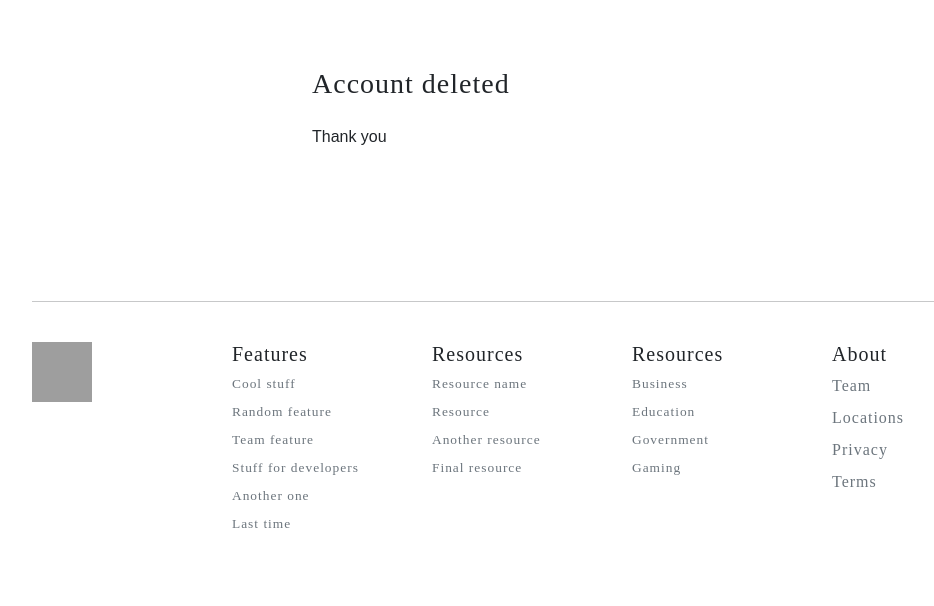
After one commit to isabellukk/ecommerce, a Django app: page /account/profile/delete_confirm/ in a window 1280 px wide. The commit adds this page. Shown: the part 273-879 px from the top of the page, without its empty margins (120-1054 px from the left). Run offline with Django 3.2, Linux system fonts and the light colour scheme; data comes from the database, SQL or seed files in the repository; both versions use the stored data as it was after the commit; grey boxes are pictures that could not be loaded.

```diff
--- a/account/forms.py
+++ b/account/forms.py
@@ -55,12 +55,13 @@ class RegistrationForm(forms.ModelForm):
 
     def __init__(self, *args, **kwargs):
         super().__init__(*args, **kwargs)
+        self.fields['user_name'].widget.attrs.update(
+            {'class': 'form-control mb-3', 'placeholder': 'Username'})
+
         self.fields['first_name'].widget.attrs.update(
             {'class': 'form-control mb-3', 'placeholder': 'First'})
         self.fields['last_name'].widget.attrs.update(
                 {'class': 'form-control mb-3', 'placeholder': 'Last'})
-        self.fields['user_name'].widget.attrs.update(
-            {'class': 'form-control mb-3', 'placeholder': 'Username'})
         self.fields['email'].widget.attrs.update(
             {'class': 'form-control mb-3', 'placeholder': 'E-mail', 'name': 'email', 'id': 'id_email'})
         self.fields['password'].widget.attrs.update(
--- a/account/urls.py
+++ b/account/urls.py
@@ -12,11 +12,15 @@ urlpatterns = [
     path('login/', auth_views.LoginView.as_view(template_name='account/registration/login.html',
                                                 form_class=UserLoginForm), name='login'),
     path('logout/', auth_views.LogoutView.as_view(next_page='/account/login/'), name='logout'),
-
     path('register/', views.account_register, name='register'),
     path('activate/<slug:uidb64>/<slug:token>)/',
          views.account_activate, name='activate'),
+    path('account/register/', TemplateView.as_view(
+        template_name="account/registration/registration_email.html"), name='registration_email'),
     path('dashboard/', views.dashboard, name='dashboard'),
-    path('profile/edit/', views.edit_details, name='edit_details')
+    path('profile/edit/', views.edit_details, name='edit_details'),
+    path('profile/delete_user/', views.delete_user, name='delete_user'),
+    path('profile/delete_confirm/', TemplateView.as_view(
+        template_name="account/user/delete_confirm.html"), name='delete_confirmation'),
 
     ]
--- a/account/views.py
+++ b/account/views.py
@@ -53,6 +53,8 @@ def account_register(request):
         if registerForm.is_valid():
             user = registerForm.save(commit=False)
             user.email = registerForm.cleaned_data['email']
+            user.first_name = registerForm.cleaned_data['first_name']
+            user.last_name = registerForm.cleaned_data['last_name']
             user.set_password(registerForm.cleaned_data['password'])
             user.is_active = False
             user.save()
@@ -65,7 +67,7 @@ def account_register(request):
                 'token': account_activation_token.make_token(user),
             })
             user.email_user(subject=subject, message=message)
-            return HttpResponse('registered succesfully and activation sent')
+            return render(request, 'account/registration/registration_email.html')
     else:
         registerForm = RegistrationForm()
     return render(request, 'account/registration/register.html', {'form': registerForm})
--- a/templates/account/registration/login.html
+++ b/templates/account/registration/login.html
@@ -33,7 +33,7 @@
 
                                 {% if form.errors %}
                                 <div class="alert alert-primary" role="alert">
-                                    Error: Username or Password not correct!
+                                    Either the Username or Password is incorrect! Could be both.
                                 </div>
                                 {% endif %}
 
--- /dev/null
+++ b/templates/account/user/delete_confirm.html
@@ -0,0 +1,35 @@
+{% extends "../../store/base.html" %}
+{% block title %}Log-in{% endblock %}
+{% block content %}
+
+<style>
+    .account-form input {
+        border: 2px solid #ccc;
+        height: calc(2em + .75rem + 2px);
+    }
+
+    .account-form input:focus {
+        border-color: #1497ff;
+        box-shadow: none;
+    }
+</style>
+
+<div class="container-fluid">
+    <div class="row no-gutter">
+        <div class="col-md-12">
+            <div class="login d-flex align-items-center py-5">
+                <div class="container">
+                    <div class="row">
+                        <div class="col-12 col-lg-6 mx-auto">
+                            <div class="p-4">
+                                <h3 class="mb-4">Account deleted</h3>
+                                <p>Thank you</p>
+                            </div>
+                        </div>
+                    </div>
+                </div>
+            </div>
+        </div>
+    </div>
+</div>
+{% endblock %}
```
Also changed, not shown: templates/account/registration/registration_email.html (added, +23 -0 lines), templates/account/user/edit_details.html (+27 -0 lines), db.sqlite3.
